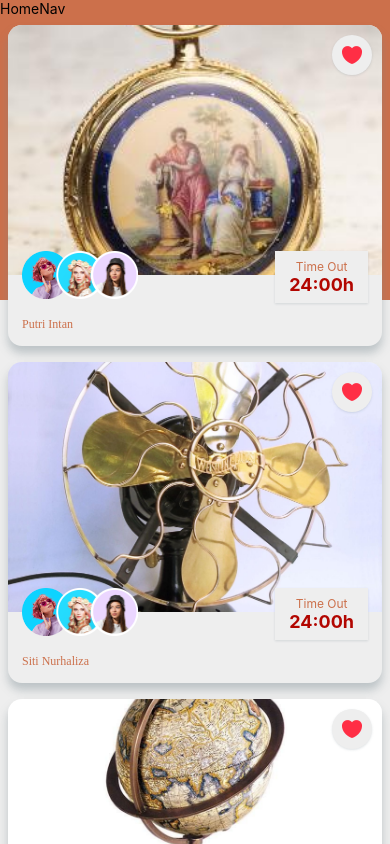
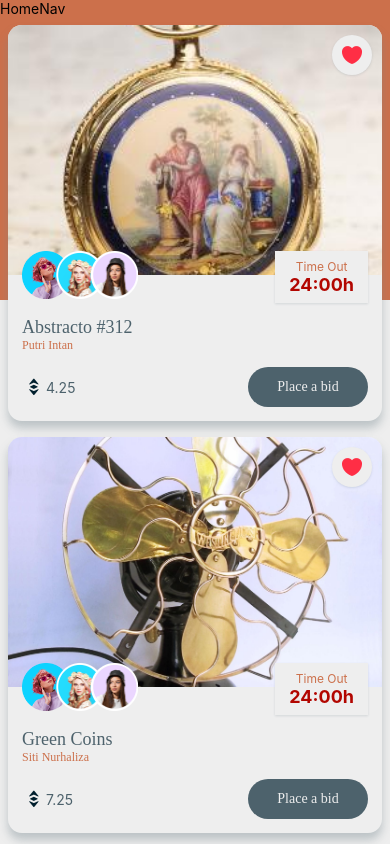
Before and after one commit to JoelDeonDsouza/Blind-Times, a React Native app: screen /Home in a window 390 px wide. Shown: the top 844 px of the page. Built offline with nearby package versions, Linux system fonts and the light colour scheme.

Commit message:
HomePage Styled and rendered

```diff
--- a/Components/BTN.js
+++ b/Components/BTN.js
@@ -26,3 +26,29 @@ export const CircleBTN = ({ imgUrl, handlePress, ...props }) => {
     </TouchableOpacity>
   );
 };
+
+export const RectBTN = ({ minWidth, fontSize, handlePress, ...props }) => {
+  return (
+    <TouchableOpacity
+      style={{
+        backgroundColor: COLORS.secondary,
+        borderRadius: SIZES.extraLarge,
+        minWidth: minWidth,
+        padding: SIZES.small,
+        ...props,
+      }}
+      onPress={handlePress}
+    >
+      <Text
+        style={{
+          fontFamily: FONTS.semiBold,
+          fontSize: fontSize,
+          color: COLORS.white,
+          textAlign: "center",
+        }}
+      >
+        Place a bid
+      </Text>
+    </TouchableOpacity>
+  );
+};
--- a/Components/ItemCard.js
+++ b/Components/ItemCard.js
@@ -35,11 +35,26 @@ const ItemCard = ({ data }) => {
       <SubInfo />
       <View style={{ width: "100%", padding: SIZES.font }}>
         <Title
-          title={data.data}
+          title={data.name}
           subTitle={data.creator}
           titleSize={SIZES.large}
           subTitleSize={SIZES.small}
         />
+        <View
+          style={{
+            marginTop: SIZES.font,
+            flexDirection: "row",
+            justifyContent: "space-between",
+            alignItems: "center",
+          }}
+        >
+          <Price price={data.price} />
+          <RectBTN
+            minWidth={120}
+            fontSize={SIZES.font}
+            handlePress={() => navigation.navigate("Details", { data })}
+          />
+        </View>
       </View>
     </View>
   );
--- a/Components/SubInfo.js
+++ b/Components/SubInfo.js
@@ -9,7 +9,7 @@ export const Title = ({ title, subTitle, titleSize, subTitleSize }) => {
         style={{
           fontFamily: FONTS.semiBold,
           fontSize: titleSize,
-          color: COLORS.primary,
+          color: COLORS.secondary,
         }}
       >
         {title}
@@ -27,10 +27,17 @@ export const Title = ({ title, subTitle, titleSize, subTitleSize }) => {
   );
 };
 
-export const Price = () => {
+export const Price = ({ price }) => {
   return (
-    <View>
-      <Text>Price</Text>
+    <View style={{ flexDirection: "row", alignItems: "center" }}>
+      <Image
+        source={assets.eth}
+        resizeMode="contain"
+        style={{ width: 20, height: 20, margin: 2 }}
+      />
+      <Text style={{ fontSize: SIZES.font, color: COLORS.secondary }}>
+        {price}
+      </Text>
     </View>
   );
 };
```
